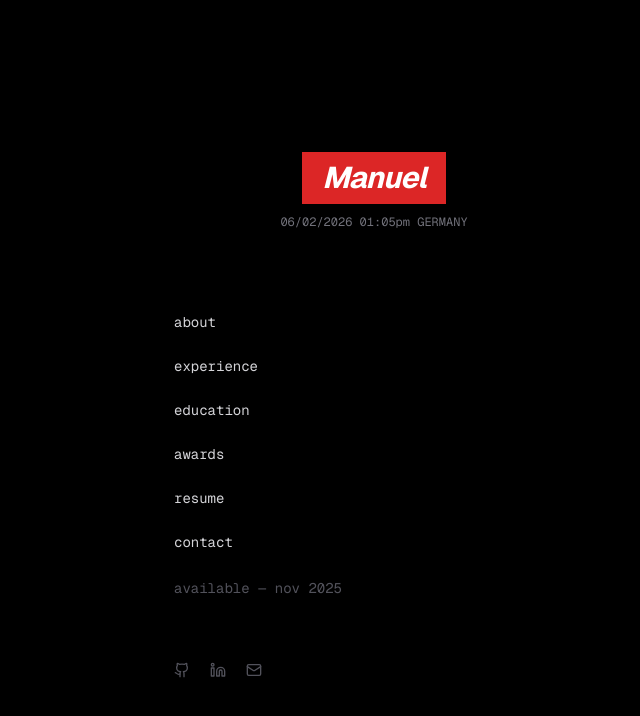
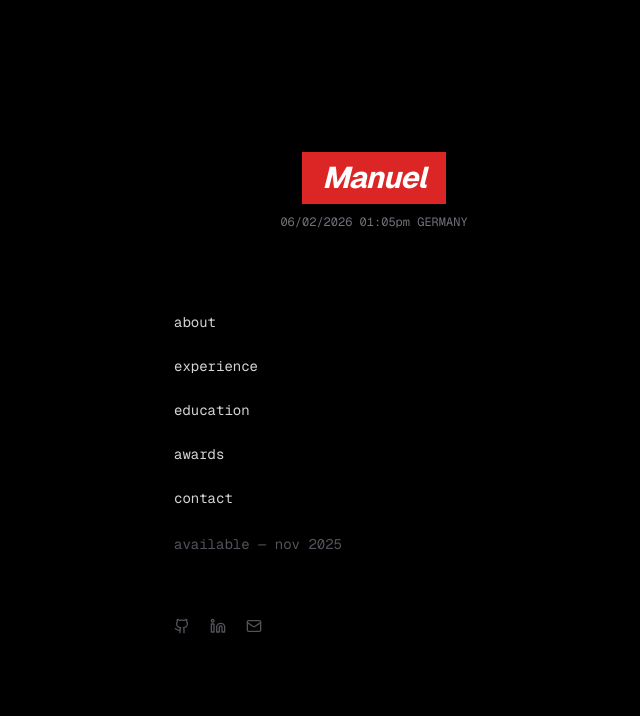
Before and after one commit to sudomanuel/portfolio, a Next.js app: page / in a window 1280 px wide. Shown: the top 716 px of the page, without its empty margins (266-906 px from the left). Built offline with nearby package versions, Linux system fonts and the light colour scheme.

Commit message:
Remove resume link from menu

```diff
--- a/app/page.tsx
+++ b/app/page.tsx
@@ -10,7 +10,6 @@ const MENU = [
   { label: "experience", href: "/experience" },
   { label: "education", href: "/education" },
   { label: "awards", href: "/awards" },
-  { label: "resume", href: "/CV_ENGLISH.pdf", external: true },
   { label: "contact", href: "/contact" },
 ];
 
```
